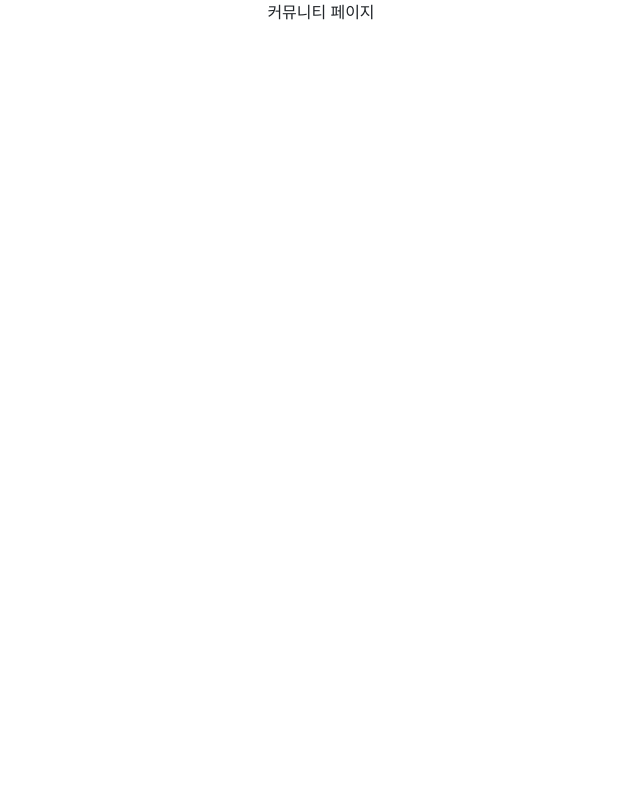
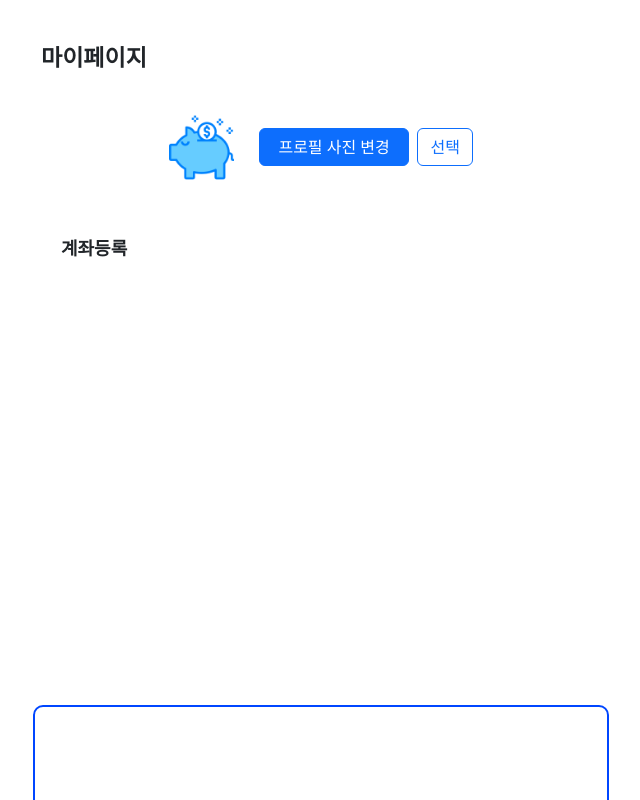
Before and after one commit to zosam-mosam/clink_ver2, a React (Create React App) app in the folder clink-react-app/: page / in a window 1280 px wide. Shown: the whole page, without its empty margins (319-959 px from the left). Built offline with nearby package versions, Linux system fonts and the light colour scheme.

Commit message:
add: MyPage 추가중

```diff
--- a/clink-react-app/src/App.js
+++ b/clink-react-app/src/App.js
@@ -7,6 +7,7 @@ import Login from './components/Login';
 import Community1 from './components/Community1';
 import NotFound from './components/NotFound';
 import Footer from './components/Footer';
+import MyPage from './components/MyPage';
 
 function App() {
   return (
@@ -14,7 +15,7 @@ function App() {
       {/* <Footer/> */}
       <BrowserRouter>
         <Routes>
-          <Route path="/" element={<Community1 />}></Route>
+          <Route path="/" element={<MyPage />}></Route>
           <Route path="/login" element={<Login />}></Route>
           <Route path="/join" element={<Join />}></Route>
           <Route path="/findId" element={<FindId />}></Route>
--- /dev/null
+++ b/clink-react-app/src/components/AddAccount.js
@@ -0,0 +1,26 @@
+import React from 'react';
+import 'bootstrap/dist/css/bootstrap.min.css';
+import Button from 'react-bootstrap/Button';
+import '../styles/AddAccount.scss';
+
+const AddAccount = () => {
+  return (
+    <div className="addAccount">
+      <div className="addAccountConsumptionBox">
+        <div className="addAccountLeftBox">
+          <div className="addAccountTitle">저축 계좌</div>
+          <button className="addAccountEditBtn">수정</button>/
+          <button className="addAccountEditBtn" id="addAccountAddBtn">
+            등록
+          </button>
+          <button className="addAccountEditBtn" id="addAccountAddBtn"></button>
+        </div>
+        <div className="addAccountRightBox">
+          <button className="addAccountAddBtn">+ 새 계좌 등록</button>
+        </div>
+      </div>
+    </div>
+  );
+};
+
+export default AddAccount;
--- a/clink-react-app/src/components/Join.js
+++ b/clink-react-app/src/components/Join.js
@@ -41,7 +41,7 @@ const Join = () => {
             name="nickname"
             placeholder="닉네임"
             className="joinInput"
-          />{' '}
+          />
           <Form.Control
             type="password"
             name="password"
--- a/clink-react-app/src/components/Login.js
+++ b/clink-react-app/src/components/Login.js
@@ -42,7 +42,7 @@ const Login = () => {
       <div className="LoginButtonBox">
         <Button variant="primary" className="LoginSubmitBtn" type="submit">
           로그인하기
-        </Button>{' '}
+        </Button>
       </div>
     </div>
   );
--- /dev/null
+++ b/clink-react-app/src/components/MyPage.js
@@ -0,0 +1,69 @@
+import React from 'react';
+import pig from '../assets/pig.png';
+import 'bootstrap/dist/css/bootstrap.min.css';
+import Button from 'react-bootstrap/Button';
+import Form from 'react-bootstrap/Form';
+import 'bootstrap/dist/css/bootstrap.min.css';
+import AddAccount from './AddAccount';
+import '../styles/MyPage.scss';
+
+const MyPage = () => {
+  return (
+    <div className="MyPageContainer">
+      <div className="MyPageTitle">마이페이지</div>
+      <div className="MyPageProfileBox">
+        <img src={pig} alt="logo" /> &nbsp; &nbsp; &nbsp;
+        <Button className="MyPageProfileBtn">프로필 사진 변경</Button> &nbsp;
+        <Button className="MyPageChoiceBtn">선택</Button>
+      </div>
+      <div className="MyPageAccounttitle">계좌등록</div>
+      <AddAccount />
+      <AddAccount />
+      <div className="MyPageInfotitle">개인정보 수정</div>
+      <div className="MyPageInfoBox">
+        <Form.Control
+          type="text"
+          name="id"
+          placeholder="아이디"
+          className="joinInput"
+        />
+        <Form.Control
+          type="text"
+          name="nickname"
+          placeholder="닉네임"
+          className="joinInput"
+        />
+        <Form.Control
+          type="text"
+          name="name"
+          placeholder="이름"
+          className="joinInput"
+        />
+        <Form.Control
+          type="text"
+          name="address"
+          placeholder="주소"
+          className="joinInput"
+        />
+        <Form.Control
+          type="text"
+          name="password"
+          placeholder="비밀번호"
+          className="joinInput"
+        />
+        <Form.Control
+          type="text"
+          name="passwordConfirm"
+          placeholder="비밀번호 확인"
+          className="joinInput"
+        />
+      </div>
+      <div className="MyPageBtnBox">
+        <Button>수정</Button>
+        <div>Logout</div>
+      </div>
+    </div>
+  );
+};
+
+export default MyPage;
--- /dev/null
+++ b/clink-react-app/src/styles/AddAccount.scss
@@ -0,0 +1,49 @@
+.addAccount {
+  width: 100%;
+  height: 100%;
+  display: flex;
+  justify-content: center;
+  align-items: end;
+
+  .addAccountConsumptionBox {
+    width: 90%;
+    height: 50%;
+    border: 2px solid #0046ff;
+    background-color: #ffffff;
+    border-radius: 10px;
+    margin-bottom: 10px;
+    display: flex;
+    align-items: center;
+    .addAccountLeftBox {
+      flex-grow: 1.5;
+      height: 50px;
+    //   border: 2px solid #0046ff;
+
+      .addAccountTitle {
+        font-size: 20px;
+      }
+
+      .addAccountEditBtn {
+        color: #9c9c9c;
+        width: 50px;
+        height: 10px;
+        border: none;
+        background-color: #9c9c9c00;
+        font-size: 10px;
+      }
+    }
+    .addAccountRightBox {
+      display: flex;
+      justify-content: center;
+      align-items: center;
+      flex-grow: 3;
+      .addAccountAddBtn {
+        background-color: #9c9c9c00;
+        border: none;
+        font-size: 20px;
+        color: #0046ff;
+        font-weight: 800;
+      }
+    }
+  }
+}
--- /dev/null
+++ b/clink-react-app/src/styles/MyPage.scss
@@ -0,0 +1,33 @@
+.MyPageContainer {
+    width: 100%;
+    height: 100%;
+  .MyPageTitle {
+    font-size: 23px;
+    font-weight: 800;
+    text-align: left;
+    padding: 40px;
+  }
+  .MyPageProfileBox {
+    // width: 100%;
+    height: 15%;
+    // margin-bottom: 5%;
+    img {
+      width: 65px;
+      height: 65px;
+    }
+    .MyPageProfileBtn {
+      width: 150px;
+    }
+    .MyPageChoiceBtn {
+      background-color: #ffffff;
+      color: #0d6efd;
+    }
+  }
+  .MyPageAccounttitle{
+    font-size: 18px;
+    font-weight: 600;
+    text-align: left;
+    height: 10%;
+    padding: 0 0 0 60px;
+  }
+}
```
